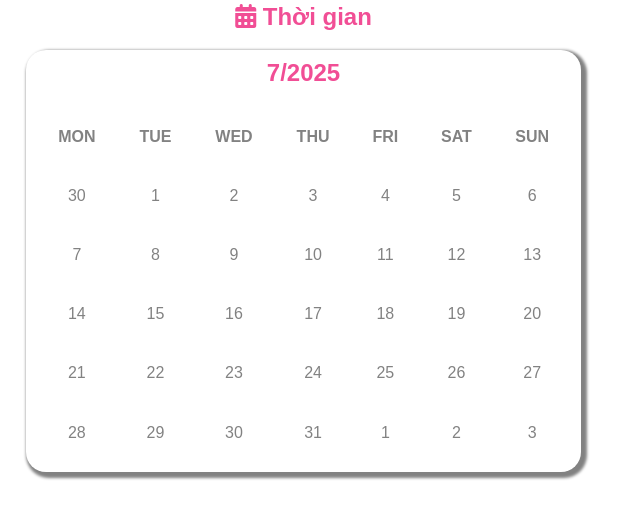
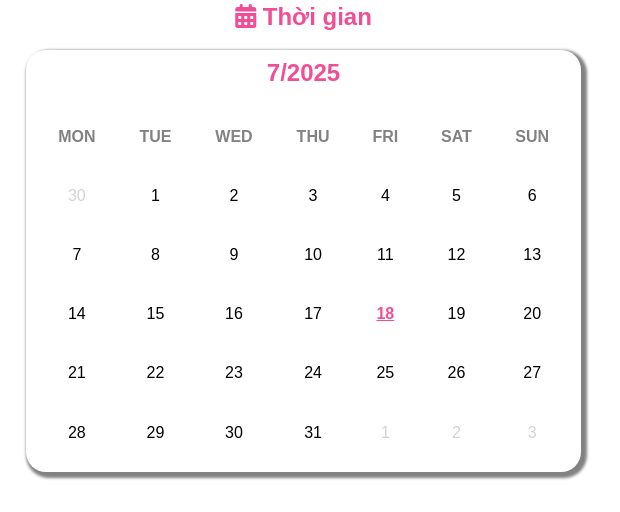
Before and after one commit to imquaq/wedding, a plain HTML site: page index.html in a window 1280 px wide. Shown: the part 2786-3298 px from the top of the page, 629-1249 px from the left. Drawn offline with Linux system fonts and the light colour scheme; files whose address does not match are found by name.

Commit message:
Update calendar.css

```diff
--- a/css/calendar.css
+++ b/css/calendar.css
@@ -6,3 +6,17 @@
 .tb-calendar td, th{
     padding: 16px !important;
 }
+
+.day-outof-month{
+    color: lightgray;
+}
+
+.day-of-month{
+    color: black;
+}
+
+.day-selected{
+    color: #F14E95;
+    font-weight: 900;
+    text-decoration: underline;
+}
```
